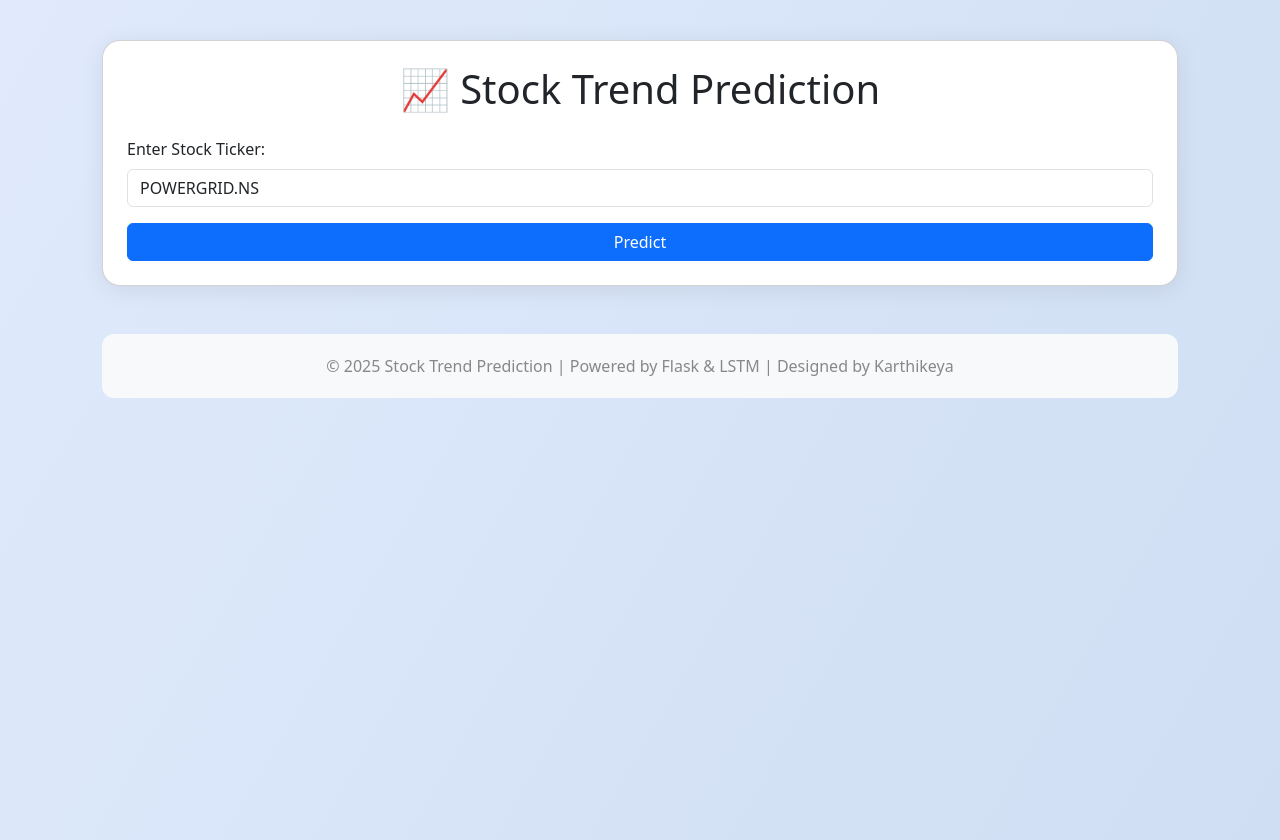
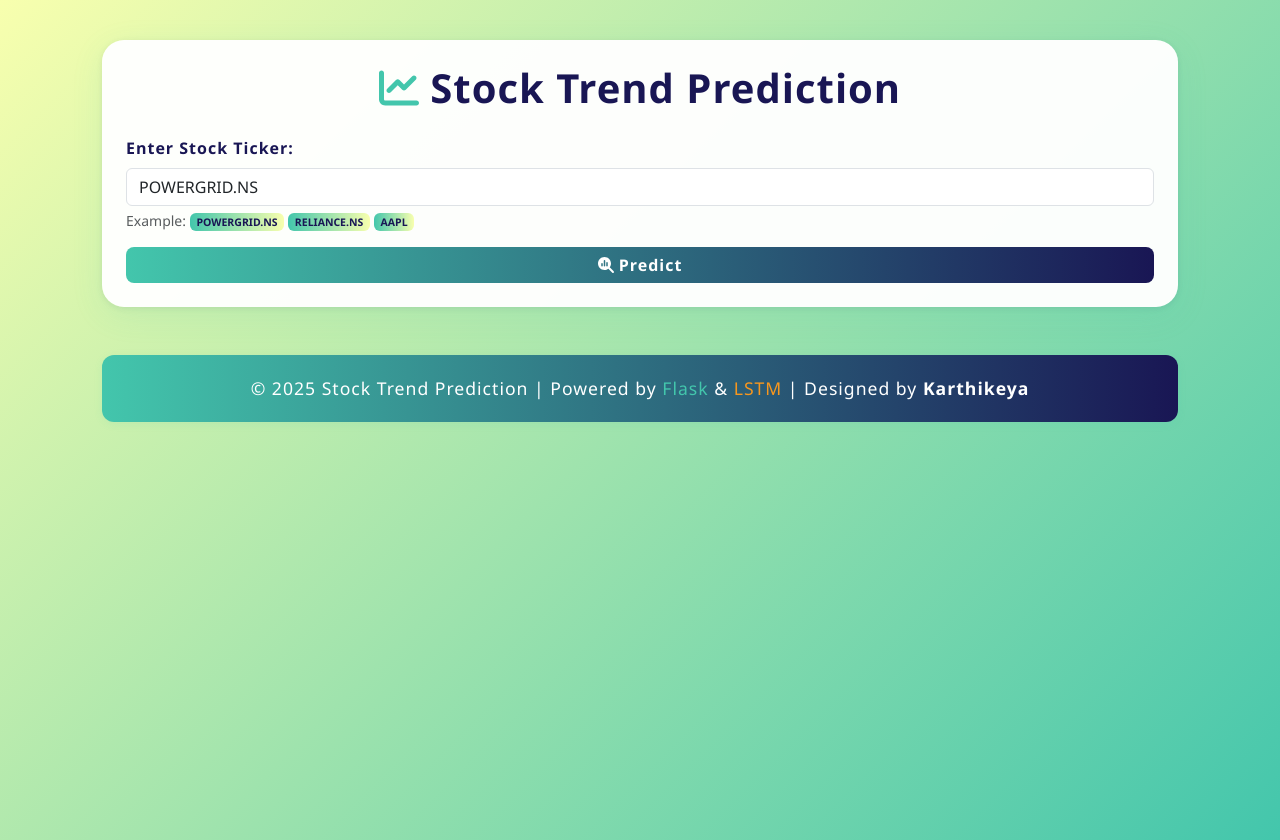
Before and after one commit to jallella01/Stock_Trend_Prediction, a Flask app: page / in a window 1280 px wide. Run offline with Flask 3, Linux system fonts and the light colour scheme.

Commit message:
Update index.html

```diff
--- a/PredictStockTrend(FLASK)/templates/index.html
+++ b/PredictStockTrend(FLASK)/templates/index.html
@@ -5,10 +5,27 @@
     <meta name="viewport" content="width=device-width, initial-scale=1.0">
     <title>Stock Trend Prediction</title>
     <link href="https://cdn.jsdelivr.net/npm/bootstrap@5.3.0-alpha1/dist/css/bootstrap.min.css" rel="stylesheet">
+    <link rel="stylesheet" href="https://cdnjs.cloudflare.com/ajax/libs/font-awesome/6.4.2/css/all.min.css">
     <style>
+        :root {
+            --main-bg: linear-gradient(135deg, #f8ffae 0%, #43c6ac 100%);
+            --card-bg: rgba(255,255,255,0.97);
+            --primary: #43c6ac;
+            --secondary: #191654;
+            --accent: #f7971e;
+            --danger: #ff5858;
+            --info: #36d1c4;
+            --shadow: 0 8px 32px rgba(67,198,172,0.12), 0 1.5px 6px rgba(25,22,84,0.08);
+        }
         body {
-            background: linear-gradient(120deg, #e0eafc, #cfdef3 100%);
+            background: var(--main-bg);
             min-height: 100vh;
+            animation: gradientBG 10s ease-in-out infinite alternate;
+            font-family: 'Segoe UI', 'Roboto', Arial, sans-serif;
+        }
+        @keyframes gradientBG {
+            0% { background-position: 0% 50%; }
+            100% { background-position: 100% 50%; }
         }
         .container {
             max-width: 1100px;
@@ -16,8 +33,15 @@
             margin-bottom: 40px;
         }
         .card {
-            border-radius: 18px;
-            box-shadow: 0 4px 24px rgba(0,0,0,0.08);
+            border-radius: 22px;
+            box-shadow: var(--shadow);
+            background: var(--card-bg);
+            border: none;
+            transition: box-shadow 0.3s, transform 0.2s;
+        }
+        .card:hover {
+            box-shadow: 0 16px 48px rgba(67,198,172,0.18), 0 3px 12px rgba(25,22,84,0.12);
+            transform: translateY(-4px) scale(1.01);
         }
         .chart-container {
             margin-top: 30px;
@@ -31,23 +55,128 @@
         .footer {
             margin-top: 40px;
             padding: 20px 0;
-            background: #f8f9fa;
+            background: linear-gradient(90deg, #43c6ac 0%, #191654 100%);
             text-align: center;
-            color: #888;
+            color: #fff;
             border-radius: 12px;
+            font-size: 1.1rem;
+            letter-spacing: 1px;
+            box-shadow: 0 2px 8px rgba(67,198,172,0.10);
         }
         .spinner-overlay {
             position: fixed;
             top: 0; left: 0; right: 0; bottom: 0;
-            background: rgba(255,255,255,0.7);
+            background: rgba(67,198,172,0.08);
             z-index: 9999;
             display: none;
             align-items: center;
             justify-content: center;
         }
+        .spinner-border {
+            animation: spin 1s linear infinite;
+        }
+        @keyframes spin {
+            100% { transform: rotate(360deg); }
+        }
+        .btn-primary, .btn-success {
+            transition: background 0.2s, box-shadow 0.2s;
+            font-weight: 600;
+            border-radius: 8px;
+            letter-spacing: 1px;
+        }
+        .btn-primary {
+            background: linear-gradient(90deg, #43c6ac 0%, #191654 100%);
+            border: none;
+        }
+        .btn-primary:hover {
+            background: linear-gradient(90deg, #191654 0%, #43c6ac 100%);
+            box-shadow: 0 2px 8px rgba(67,198,172,0.15);
+            color: #fff;
+        }
+        .btn-success {
+            background: linear-gradient(90deg, #f7971e 0%, #ffd200 100%);
+            color: #191654;
+            border: none;
+        }
+        .btn-success:hover {
+            background: linear-gradient(90deg, #ffd200 0%, #f7971e 100%);
+            color: #191654;
+            box-shadow: 0 2px 8px rgba(247,151,30,0.15);
+        }
+        .btn-link {
+            color: var(--primary);
+            text-decoration: none;
+            font-weight: 600;
+            transition: color 0.2s;
+        }
+        .btn-link:hover {
+            color: var(--accent);
+            text-decoration: underline;
+        }
+        .collapse img {
+            transition: transform 0.3s;
+        }
+        .collapse.show img {
+            transform: scale(1.03);
+        }
+        .form-label {
+            font-weight: 600;
+            color: var(--secondary);
+            letter-spacing: 1px;
+        }
+        .logout-btn {
+            position: fixed;
+            top: 30px;
+            right: 40px;
+            z-index: 10000;
+            background: #fff;
+            border-radius: 50%;
+            box-shadow: 0 2px 8px rgba(67,198,172,0.12);
+            border: none;
+            width: 48px;
+            height: 48px;
+            display: flex;
+            align-items: center;
+            justify-content: center;
+            transition: background 0.2s;
+        }
+        .logout-btn:hover {
+            background: #ffe0e0;
+        }
+        .badge.bg-info {
+            background: linear-gradient(90deg, #43c6ac 0%, #f8ffae 100%);
+            color: #191654 !important;
+            font-weight: 600;
+            border-radius: 6px;
+        }
+        .alert-danger {
+            background: linear-gradient(90deg, #ff5858 0%, #f7971e 100%);
+            color: #fff;
+            border: none;
+            font-weight: 600;
+            letter-spacing: 1px;
+        }
+        .form-control:focus {
+            border-color: #43c6ac;
+            box-shadow: 0 0 0 0.2rem rgba(67,198,172,0.15);
+        }
+        @media (max-width: 600px) {
+            .container { margin-top: 10px; margin-bottom: 10px; }
+            .footer { font-size: 0.95rem; }
+            .logout-btn { top: 10px; right: 10px; width: 40px; height: 40px; }
+        }
     </style>
 </head>
 <body>
+    <!-- Optional: Logout Button (show only if user is logged in) -->
+    {% if session and session.get('user') %}
+    <form action="{{ url_for('logout') }}" method="get">
+        <button type="submit" class="logout-btn" title="Logout">
+            <i class="fas fa-sign-out-alt fa-lg" style="color:#ff5858;"></i>
+        </button>
+    </form>
+    {% endif %}
+
     <div class="spinner-overlay" id="spinnerOverlay">
         <div class="spinner-border text-primary" style="width: 4rem; height: 4rem;" role="status">
             <span class="visually-hidden">Loading...</span>
@@ -55,24 +184,31 @@
     </div>
     <div class="container">
         <div class="card p-4">
-            <h1 class="text-center mb-4">📈 Stock Trend Prediction</h1>
+            <h1 class="text-center mb-4" style="font-weight:700; letter-spacing:1px; color:var(--secondary);">
+                <i class="fa-solid fa-chart-line" style="color:var(--primary);"></i> Stock Trend Prediction
+            </h1>
             {% if error %}
             <div class="alert alert-danger" role="alert">
-                {{ error }}
+                <i class="fa-solid fa-circle-exclamation"></i> {{ error }}
             </div>
             {% endif %}
             <form method="POST" onsubmit="showSpinner()">
                 <div class="mb-3">
                     <label for="stock" class="form-label">Enter Stock Ticker:</label>
                     <input type="text" class="form-control" id="stock" name="stock" value="{{ request.form.stock or 'POWERGRID.NS' }}" required>
+                    <div class="form-text">
+                        Example: <span class="badge bg-info text-dark">POWERGRID.NS</span> <span class="badge bg-info text-dark">RELIANCE.NS</span> <span class="badge bg-info text-dark">AAPL</span>
+                    </div>
                 </div>
-                <button type="submit" class="btn btn-primary w-100">Predict</button>
+                <button type="submit" class="btn btn-primary w-100">
+                    <i class="fa-solid fa-magnifying-glass-chart"></i> Predict
+                </button>
             </form>
 
             {% if plot_path_ema_20_50 %}
             <div class="chart-container">
                 <button class="btn btn-link" type="button" data-bs-toggle="collapse" data-bs-target="#ema20_50" aria-expanded="true">
-                    <h5>📊 Closing Price vs Time (20 & 50 Days EMA)</h5>
+                    <i class="fa-solid fa-chart-area"></i> <h5 style="display:inline;">Closing Price vs Time (20 & 50 Days EMA)</h5>
                 </button>
                 <div class="collapse show" id="ema20_50">
                     <img src="{{ url_for('static', filename='ema_20_50.png') }}" class="img-fluid rounded shadow" alt="EMA 20 & 50">
@@ -83,7 +219,7 @@
             {% if plot_path_ema_100_200 %}
             <div class="chart-container">
                 <button class="btn btn-link" type="button" data-bs-toggle="collapse" data-bs-target="#ema100_200" aria-expanded="false">
-                    <h5>📊 Closing Price vs Time (100 & 200 Days EMA)</h5>
+                    <i class="fa-solid fa-chart-area"></i> <h5 style="display:inline;">Closing Price vs Time (100 & 200 Days EMA)</h5>
                 </button>
                 <div class="collapse" id="ema100_200">
                     <img src="{{ url_for('static', filename='ema_100_200.png') }}" class="img-fluid rounded shadow" alt="EMA 100 & 200">
@@ -94,7 +230,7 @@
             {% if plot_path_prediction %}
             <div class="chart-container">
                 <button class="btn btn-link" type="button" data-bs-toggle="collapse" data-bs-target="#prediction" aria-expanded="false">
-                    <h5>🤖 Prediction vs Original Trend</h5>
+                    <i class="fa-solid fa-robot"></i> <h5 style="display:inline;">Prediction vs Original Trend</h5>
                 </button>
                 <div class="collapse" id="prediction">
                     <img src="{{ url_for('static', filename='stock_prediction.png') }}" class="img-fluid rounded shadow" alt="Prediction vs Original">
@@ -104,7 +240,7 @@
 
             {% if data_desc %}
             <div class="table-responsive">
-                <h4 class="mt-4">Descriptive Data (Jan 2000 - Nov 2024)</h4>
+                <h4 class="mt-4" style="color:var(--primary);"><i class="fa-solid fa-table"></i> Descriptive Data (Jan 2000 - Nov 2024)</h4>
                 {{ data_desc | safe }}
             </div>
             {% endif %}
@@ -112,20 +248,25 @@
             {% if dataset_link %}
             <div class="download-link">
                 <a href="{{ url_for('download_file', filename=dataset_link.split('/')[-1]) }}" class="btn btn-success w-100" download>
-                    ⬇️ Download Dataset (CSV)
+                    <i class="fa-solid fa-download"></i> Download Dataset (CSV)
                 </a>
             </div>
             {% endif %}
         </div>
         <div class="footer mt-5">
-            &copy; {{ 2025 }} Stock Trend Prediction | Powered by Flask &amp; LSTM | Designed by Karthikeya
+            &copy; {{ 2025 }} Stock Trend Prediction | Powered by <span style="color:var(--primary);">Flask</span> &amp; <span style="color:var(--accent);">LSTM</span> | Designed by <b>Karthikeya</b>
         </div>
     </div>
     <script src="https://cdn.jsdelivr.net/npm/bootstrap@5.3.0-alpha1/dist/js/bootstrap.bundle.min.js"></script>
+    <script src="https://cdnjs.cloudflare.com/ajax/libs/font-awesome/6.4.2/js/all.min.js"></script>
     <script>
         function showSpinner() {
             document.getElementById('spinnerOverlay').style.display = 'flex';
         }
+        // Optional: auto-hide spinner after 30s in case of error
+        setTimeout(() => {
+            document.getElementById('spinnerOverlay').style.display = 'none';
+        }, 30000);
     </script>
 </body>
 </html>
```
